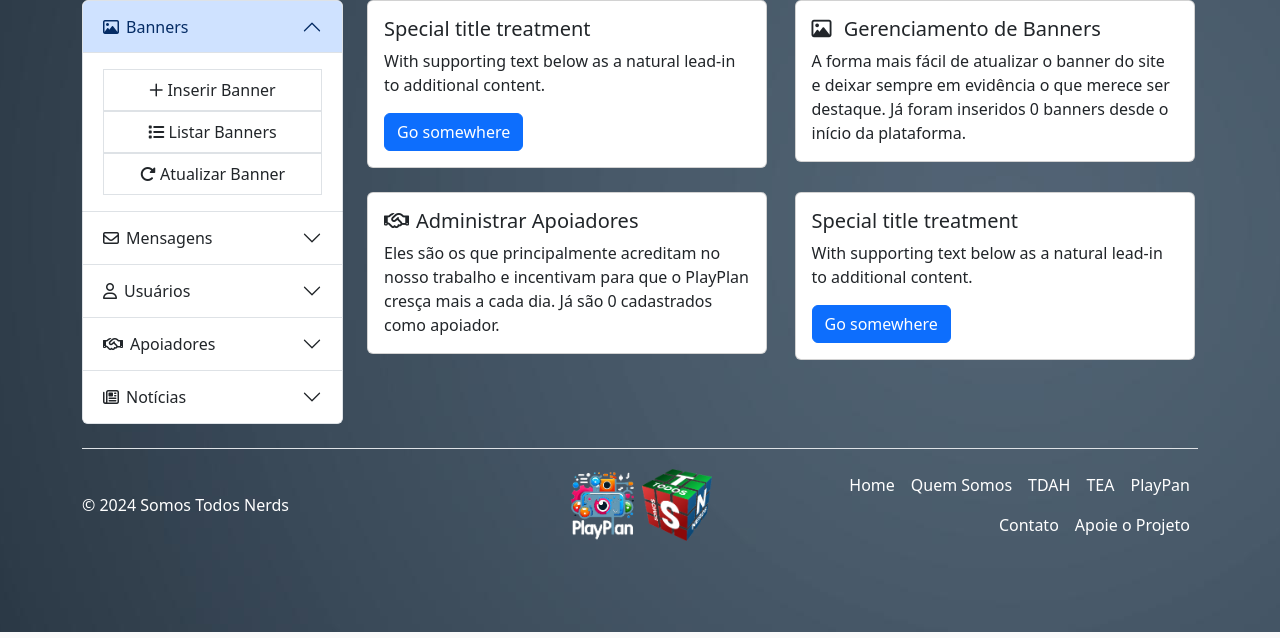
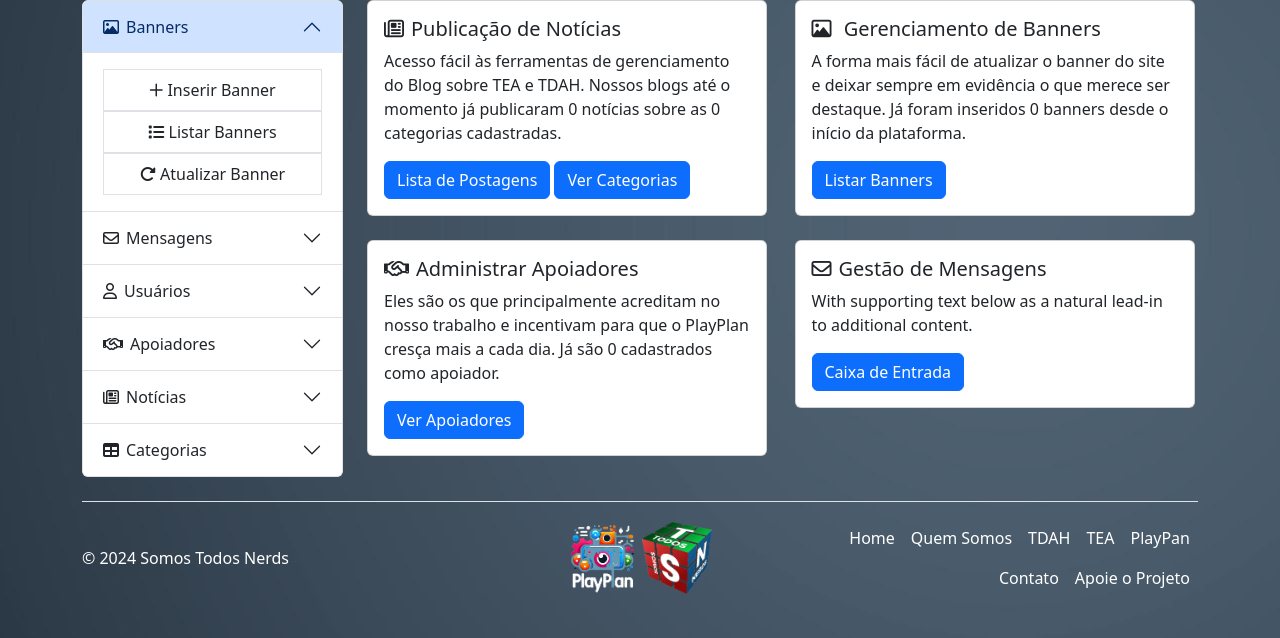
Before and after one commit to gwpoliveira/playplan, a Django app: page /paineladm/ in a window 1280 px wide. Shown: the part 168-806 px from the top of the page. Run offline with Django 5.2, Linux system fonts and the light colour scheme; the visitor is signed in with stand-in values (Sample User, id 1); data that the repository does not hold is empty; some libraries are stand-ins or nearby versions.

Commit message:
modified:   project/views.py 	modified:   templates/administration/painel.html 	modified:   templates/administration/painel_adm.html

```diff
--- a/project/views.py
+++ b/project/views.py
@@ -1,7 +1,7 @@
 from django.http import Http404
 from django.views.generic import TemplateView
 from django.contrib.auth.models import User
-from administration.models import CarouselImage, Apoiador
+from administration.models import CarouselImage, Apoiador, BlogPost, Category
 from administration.forms import ApoiadorForm
 from django.contrib.auth.forms import UserChangeForm
 from django.contrib.auth.mixins import LoginRequiredMixin
@@ -59,9 +59,14 @@ class PainelAdm(LoginRequiredMixin, TemplateView):
     def get_context_data(self, **kwargs):
         context = super().get_context_data(**kwargs)
         num_apoiadores = Apoiador.objects.count()
+        num_blogpost = BlogPost.objects.count()
         num_carousel = CarouselImage.objects.count()
+        num_category = Category.objects.count()
+
         context['num_apoiadores'] = num_apoiadores
         context['num_carousel'] = num_carousel
+        context['num_blogpost'] = num_blogpost
+        context['num_category'] = num_category
         return context
 
 class QuemSomos(TemplateView):
--- a/templates/administration/painel.html
+++ b/templates/administration/painel.html
@@ -132,6 +132,26 @@
                         </div>
                     </div>
                 </div>
+                <div class="accordion-item">
+                    <h2 class="accordion-header">
+                        <button class="accordion-button collapsed" type="button" data-bs-toggle="collapse"
+                            data-bs-target="#collapseSix" aria-expanded="false" aria-controls="collapseSix">
+                            <i class="fa-solid fa-table"></i><span class="dist"></span>Categorias
+                        </button>
+                    </h2>
+                    <div id="collapseSix" class="accordion-collapse collapse" data-bs-parent="#accordionExample">
+                        <div class="accordion-body">
+                            <ul class="list-group">
+                                <a href="" class="text-decoration-none">
+                                    <li class="list-group-item list-group-item-action"><i class="fa-solid fa-diagram-next"></i> Criar Categoria</li>
+                                </a>
+                                <a href="" class="text-decoration-none">
+                                    <li class="list-group-item list-group-item-action"><i class="fa-solid fa-layer-group"></i> Listar Categoria</li>
+                                </a>
+                            </ul>
+                        </div>
+                    </div>
+                </div>
             </div>
         </div>
         <div class="col-9">
--- a/templates/administration/painel_adm.html
+++ b/templates/administration/painel_adm.html
@@ -12,9 +12,10 @@
     <div class="col">
         <div class="card" style="width: 25rem;">
             <div class="card-body">
-                <h5 class="card-title">Special title treatment</h5>
-                <p class="card-text">With supporting text below as a natural lead-in to additional content.</p>
-                <a href="#" class="btn btn-primary">Go somewhere</a>
+                <h5 class="card-title"><i class="fa-regular fa-newspaper"></i><span class="dist"></span>Publicação de Notícias</h5>
+                <p class="card-text">Acesso fácil às ferramentas de gerenciamento do Blog sobre TEA e TDAH. Nossos blogs até o momento já publicaram {{num_blogpost}} notícias sobre as {{num_category}} categorias cadastradas.</p>
+                <a href="#" class="btn btn-primary">Lista de Postagens</a>
+                <a href="#" class="btn btn-primary">Ver Categorias</a>
             </div>
         </div>
     </div>
@@ -25,7 +26,7 @@
             <div class="card-body">
                 <h5 class="card-title"><i class="fa-regular fa-image"></i><span class="dist"></span> Gerenciamento de Banners</h5>
                 <p class="card-text">A forma mais fácil de atualizar o banner do site e deixar sempre em evidência o que merece ser destaque. Já foram inseridos {{num_carousel}} banners desde o início da plataforma.</p>
-
+                <a href="#" class="btn btn-primary">Listar Banners</a>
             </div>
         </div>
     </div>
@@ -35,7 +36,7 @@
             <div class="card-body">
                 <h5 class="card-title"><i class="fa-regular fa-handshake"></i><span class="dist"></span>Administrar Apoiadores</h5>
                 <p class="card-text">Eles são os que principalmente acreditam no nosso trabalho e incentivam para que o PlayPlan cresça mais a cada dia. Já são {{ num_apoiadores }} cadastrados como apoiador.</p>
-
+                <a href="#" class="btn btn-primary">Ver Apoiadores</a>
             </div>
         </div>
     </div>
@@ -44,9 +45,9 @@
     <div class="col">
         <div class="card" style="width: 25rem;">
             <div class="card-body">
-                <h5 class="card-title">Special title treatment</h5>
+                <h5 class="card-title"><i class="fa-regular fa-envelope"></i><span class="dist"></span>Gestão de Mensagens</h5>
                 <p class="card-text">With supporting text below as a natural lead-in to additional content.</p>
-                <a href="#" class="btn btn-primary">Go somewhere</a>
+                <a href="#" class="btn btn-primary">Caixa de Entrada</a>
             </div>
         </div>
     </div>
```
